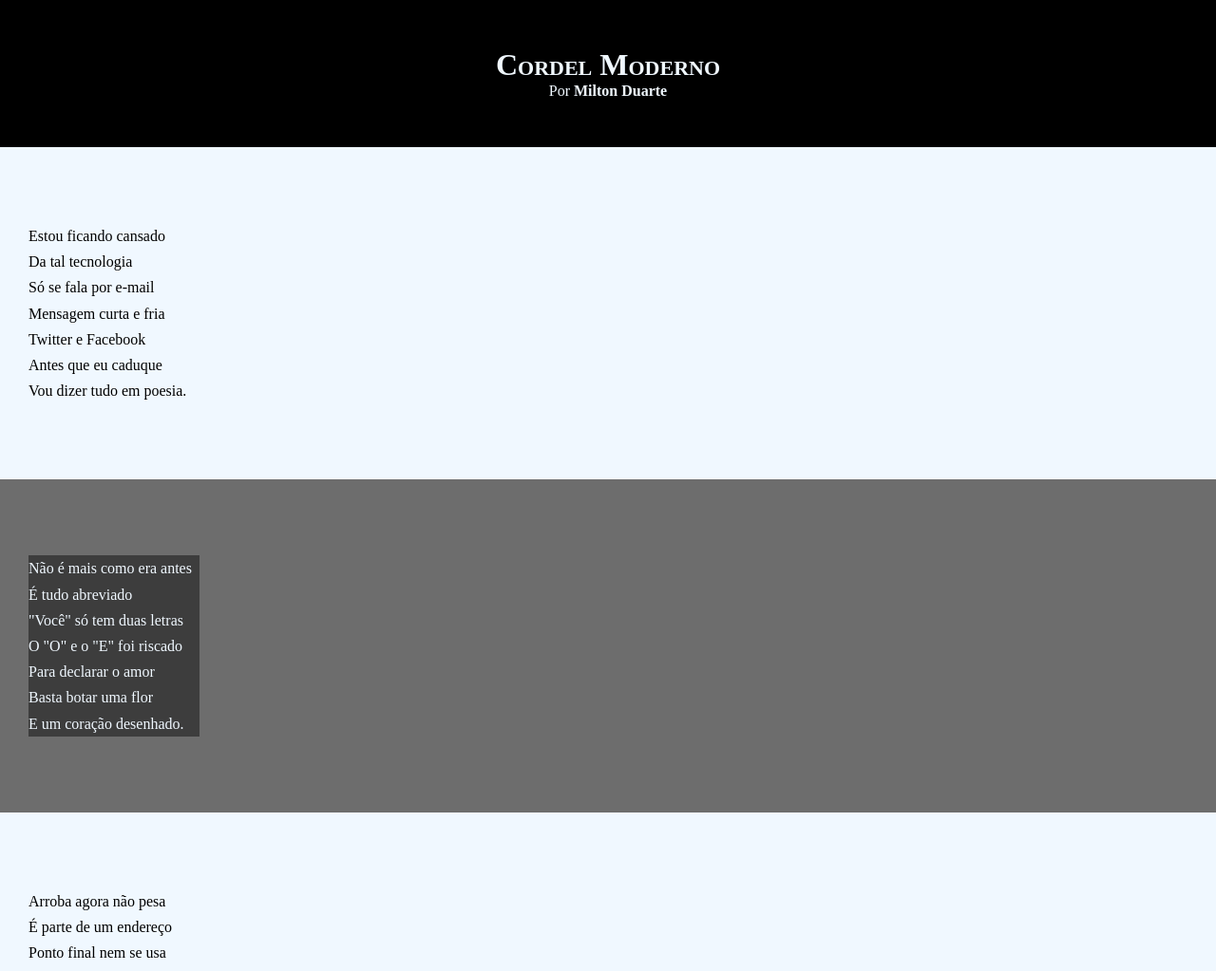
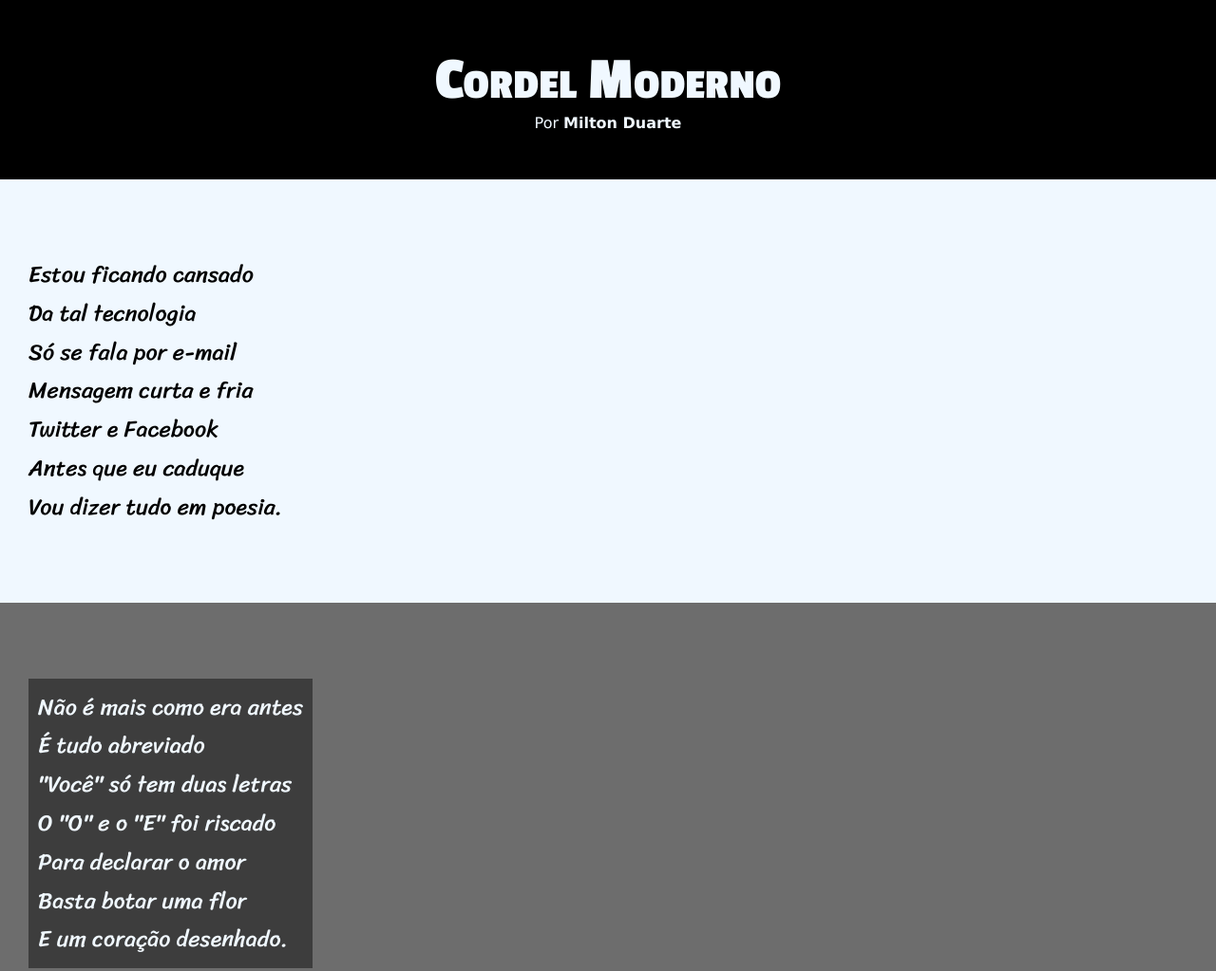
Before and after one commit to DimasSantosSilva/html-css, a plain HTML site: page exercicios/desafio-012-cordel/index.html in a window 1280 px wide. Shown: the top 1023 px of the page at 95% size. Drawn offline with Linux system fonts and the light colour scheme.

Commit message:
atualização de estilos do desafio 012

```diff
--- a/exercicios/desafio-012-cordel/style.css
+++ b/exercicios/desafio-012-cordel/style.css
@@ -1,4 +1,14 @@
 @charset "UTF-8";
+
+@import url('https://fonts.googleapis.com/css2?family=Bebas+Neue&family=Passion+One:wght@400;700;900&family=Sriracha&display=swap');
+
+@import url('https://fonts.googleapis.com/css2?family=Bebas+Neue&family=Passion+One:wght@400;700;900&family=Sriracha&display=swap');
+
+:root{
+    --fonte-padrao: Verdana, Geneva, Tahoma, sans-serif;
+    --fonte-titulo: "Passion One", serif;
+    --fonte-conteudo: "Sriracha", serif;
+}
 
 *{
     margin: 0px;
@@ -8,6 +18,7 @@
 html, body{
     min-width: 100vh;
     background-color: darkgray;
+    font-family: var(--fonte-padrao);
 }
 
 header{
@@ -17,8 +28,10 @@ header{
 }
 
 header > h1{
+    font-family: var(--fonte-titulo);
     padding-top: 50px;
     font-variant: small-caps;
+    font-size: 4em;
 }
 
 header > p{
@@ -36,10 +49,12 @@ header a:hover, footer a:hover{
 }
 
 section{
+    font-family: var(--fonte-conteudo);
     padding-left: 30px;
     line-height: 1.7em;
     padding-top: 10vh;
     padding-bottom: 10vh;
+    font-size: 1.5em;
 }
 
 section.normal{
@@ -54,7 +69,8 @@ section.imagem{
 
 section.imagem > p{
     background-color: rgb(61, 61, 61);
-    width: 180px;
+    display: inline-block;
+    padding: 10px;
 }
 
 
```
